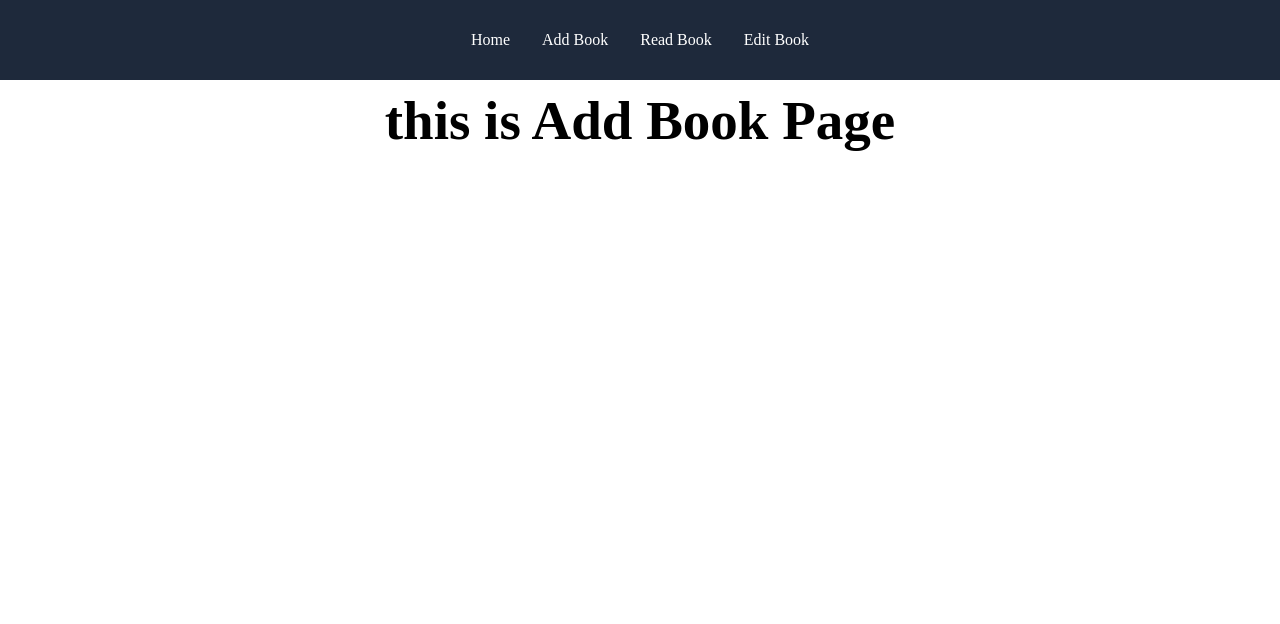
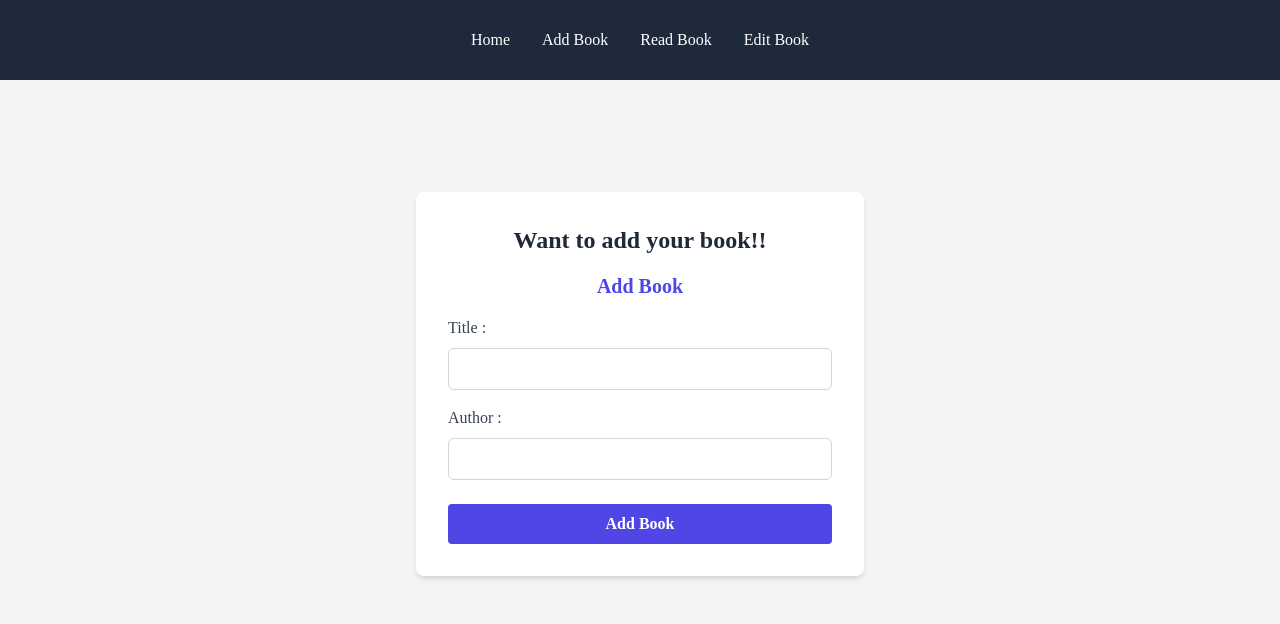
Before and after one commit to DarkRahi999/CRUD-App, a React (Vite) app: page /addBook in a window 1280 px wide. Shown: the top 624 px of the page. Built offline with nearby package versions, Linux system fonts and the light colour scheme; a web font is replaced by a local one.

Commit message:
add book design done

```diff
--- a/src/CSS/style.css
+++ b/src/CSS/style.css
@@ -84,7 +84,7 @@ p {
 
 h2 {
   text-align: center;
-  font-size: 55px;
+  font-size: 35px;
   color: #000;
   font-weight: bolder;
 }/*# sourceMappingURL=style.css.map */
--- a/src/pages/AddBook.jsx
+++ b/src/pages/AddBook.jsx
@@ -1,9 +1,56 @@
+import { useState } from "react";
 
 const AddBook = () => {
+  const {title, setTitle} = useState("");
+  const {author, setAuthor} = useState("");
   return (
-    <div>
-      <h2>this is Add Book Page</h2>
-    </div>
+    <div className="flex justify-center py-28 bg-gray-100">
+        <div className="bg-white shadow-md rounded-lg p-8 w-full max-w-md">
+        <h2 className="text-2xl font-bold text-center mb-4 text-gray-800">Want to add your book!!</h2>
+
+          <div className="form-title mb-4">
+            <h3 className="text-xl font-semibold text-center text-indigo-600">Add Book</h3>
+          </div>
+
+          <div className="form-elements">
+            <form action="">
+              <div className="mb-4">
+                <label htmlFor="title" className="block text-gray-700 font-medium mb-2">Title :</label>
+                <input
+                  type="text"
+                  name="title"
+                  id="title"
+                  value={title}
+                  onChange={(e) => setTitle(e.target.value)}
+                  required
+                  className="w-full px-4 py-2 border border-gray-300 rounded-md focus:outline-none focus:ring-2 focus:ring-indigo-400"
+                />
+              </div>
+
+              <div className="mb-6">
+                <label htmlFor="author" className="block text-gray-700 font-medium mb-2">Author :</label>
+                <input
+                  type="text"
+                  name="author"
+                  id="author"
+                  value={author}
+                  onChange={(e) => setAuthor(e.target.value)}
+                  required
+                  className="w-full px-4 py-2 border border-gray-300 rounded-md focus:outline-none focus:ring-2 focus:ring-indigo-400"
+                />
+              </div>
+
+              <button
+                type="submit"
+                className="w-full bg-indigo-600 text-white font-semibold py-2 px-4 rounded hover:bg-indigo-700 transition duration-300"
+              >
+                Add Book
+              </button>
+            </form>
+          </div>
+        </div>
+      </div>
+
   )
 }
 
--- a/src/style.scss
+++ b/src/style.scss
@@ -6,13 +6,13 @@
 @import url('https://fonts.googleapis.com/css2?family=Caveat+Brush&family=Caveat:wght@400..700&family=Merienda:wght@300..900&family=Merriweather:ital,wght@0,300;0,400;0,700;0,900;1,300;1,400;1,700;1,900&family=Salsa&display=swap');
 
 //W_----------{  Author      :   Bisakto-Rahi  }----------- //
-//W_----------{  Create      :   18/10/2024    }----------- //
+//W_----------{  Create      :   14/06/2025    }----------- //
 //W_----------{  Last Update :   14/06/2025   }------------ //
 
 //G_--------------{  Start Default Style For all  }-------------- //
 h2{
     text-align: center;
-    font-size: 55px;
+    font-size: 35px;
     color: var.$black;
     font-weight: bolder;
 }
```
